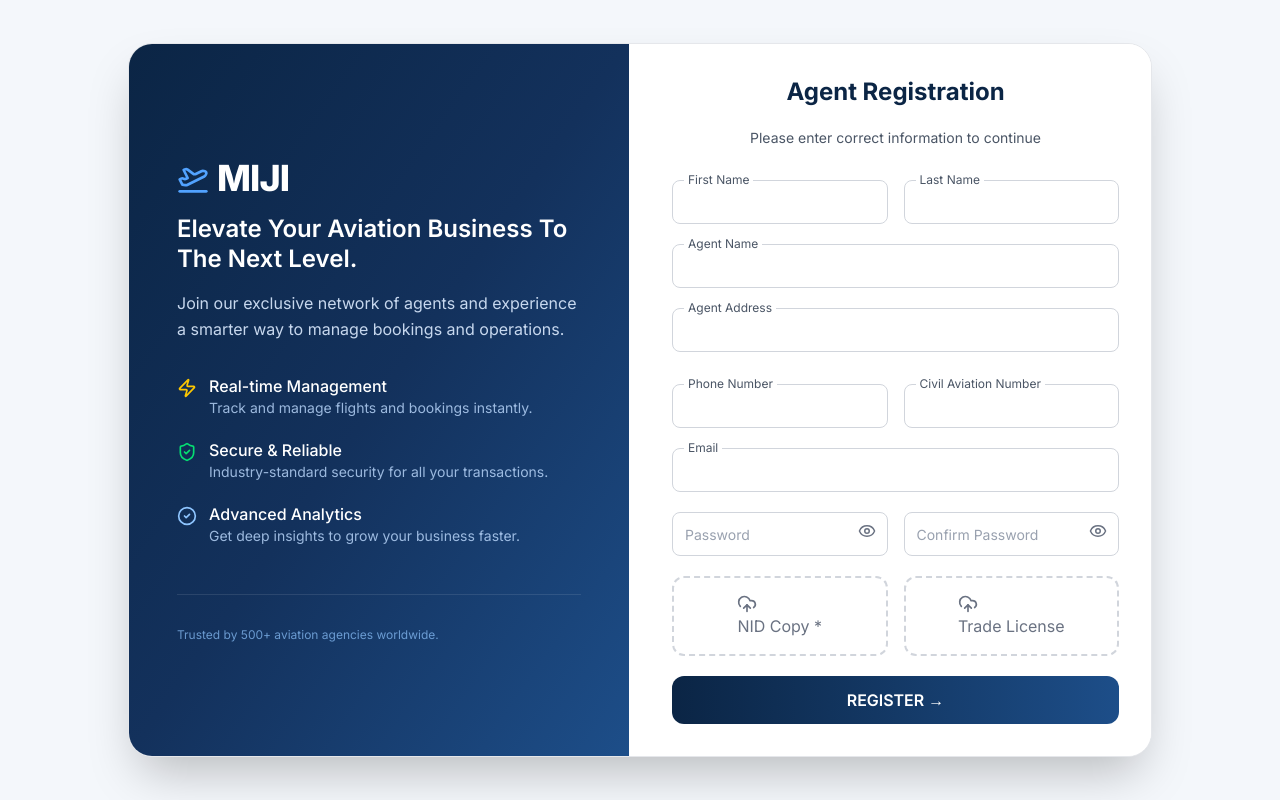
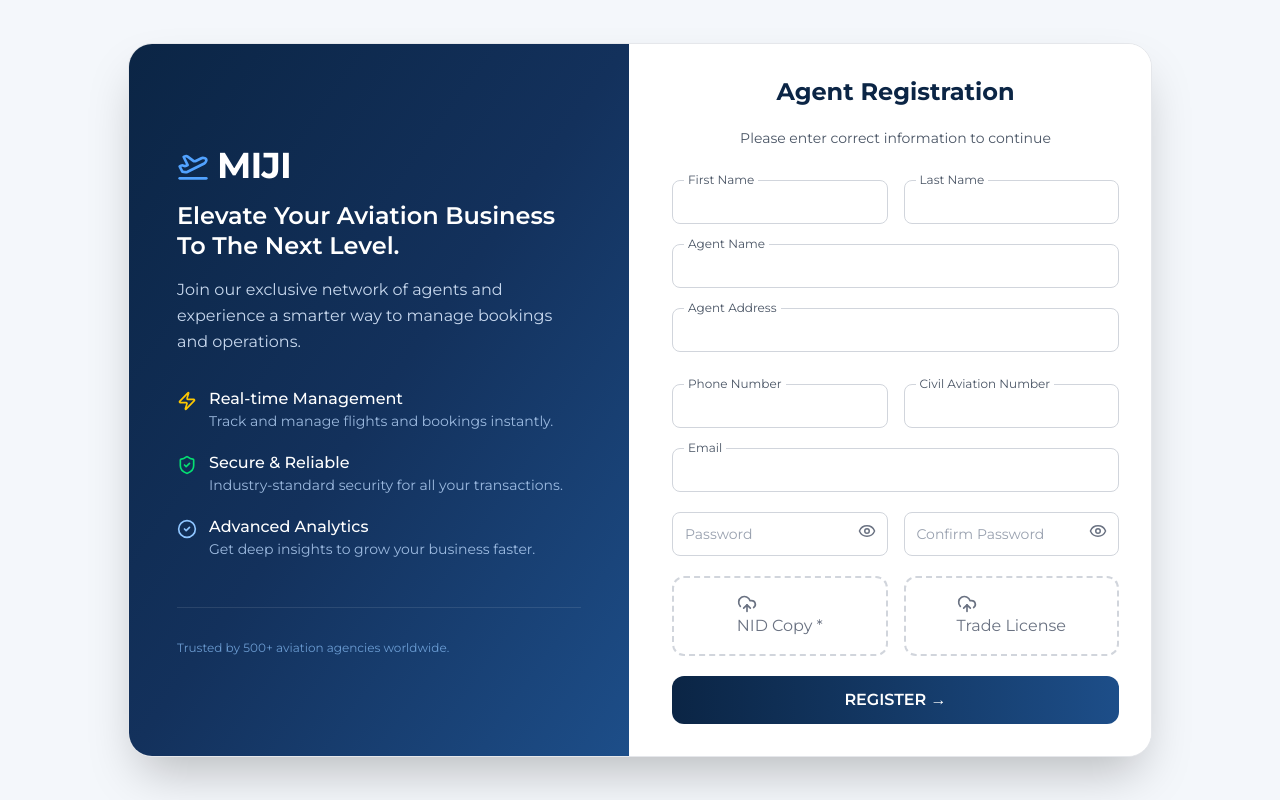
Before and after one commit to Mernifyhub/mijitravels, a Next.js app: page /register in a window 1280 px wide. Built offline with nearby package versions, Linux system fonts and the light colour scheme.

Commit message:
layout fornt

```diff
--- a/app/layout.tsx
+++ b/app/layout.tsx
@@ -1,13 +1,13 @@
 import type { Metadata } from "next";
-import { Inter } from "next/font/google";
+import { Poppins } from "next/font/google";
 import "./globals.css";
-import AppProvider from "./components/homepage/providers/AppProvider";
 
-const inter = Inter({ subsets: ["latin"] });
+import { Montserrat } from "next/font/google";
+const montserrat = Montserrat({ subsets: ["latin"], weight: ["400", "500", "600", "700"] });
 
 export const metadata: Metadata = {
-  title: "MIJI-TRAVELS -Best B2B Travel Portal",
-  description: "Book flights, hotels, umrah packages and more",
+  title: "MIJI",
+  description: "MIJI The best B2B Travel Portal",
 };
 
 export default function RootLayout({
@@ -16,10 +16,8 @@
   children: React.ReactNode;
 }) {
   return (
-    <html lang="en" suppressHydrationWarning>
-      <body className={inter.className}>
-        <AppProvider>{children}</AppProvider>
-      </body>
+    <html lang="en">
+      <body className={montserrat.className}>{children}</body>
     </html>
   );
 }
```
